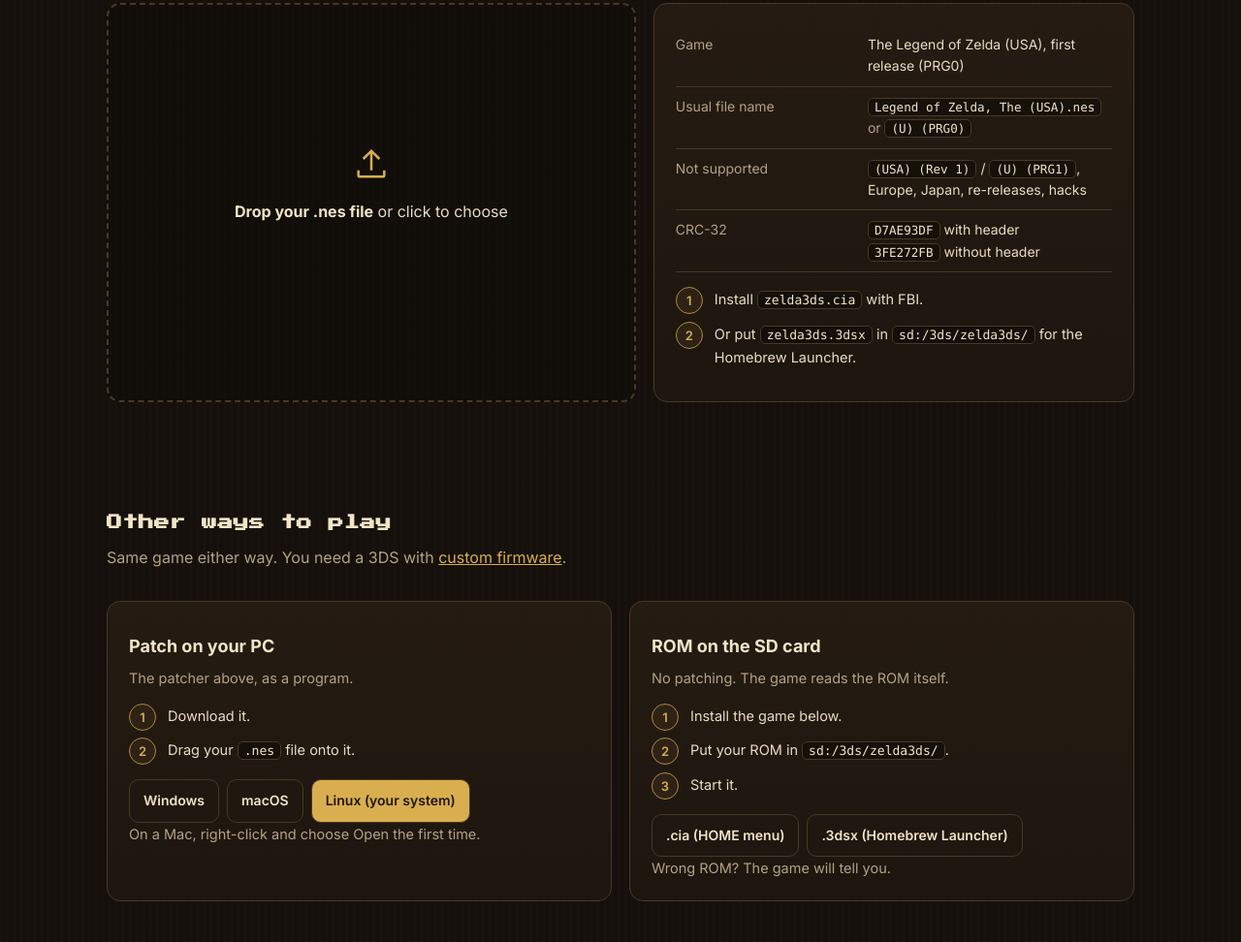
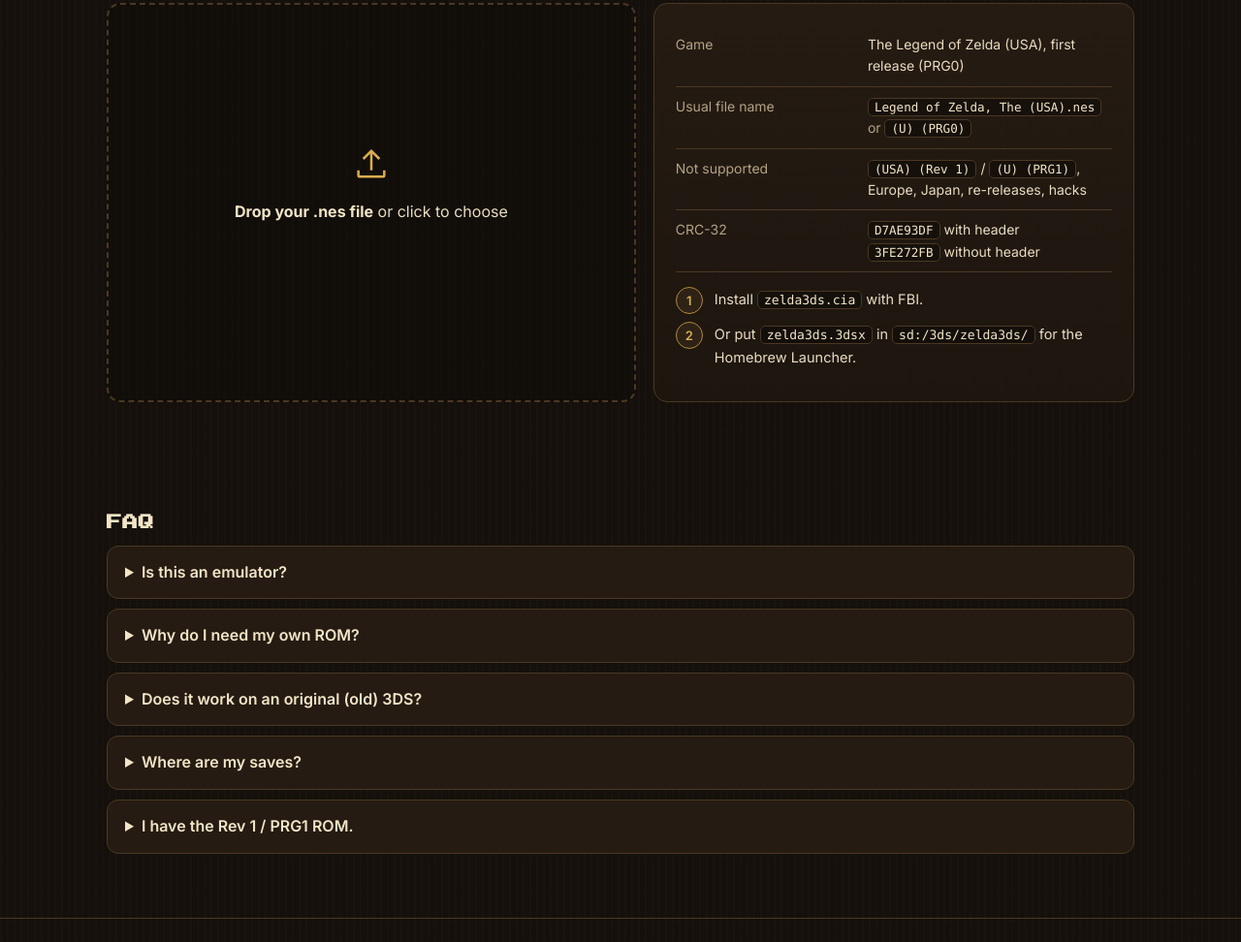
Before and after one commit to talosprods/zelda1-3ds, a plain HTML site: page docs/index.html in a window 1280 px wide. Shown: the part 1828-2800 px from the top of the page at 97% size. Drawn offline with Linux system fonts and the light colour scheme; no server answers.

Commit message:
Site: online patcher only
Co-Authored-By: Claude Opus 5.5 <noreply@anthropic.com>

```diff
--- a/docs/index.html
+++ b/docs/index.html
@@ -175,7 +175,6 @@
     <div class="links">
       <a href="#features">Features</a>
       <a href="#make">Make your game</a>
-      <a href="#install">Other ways</a>
       <a href="#faq">FAQ</a>
       <a class="repo-link" href="#">GitHub</a>
     </div>
@@ -279,44 +278,6 @@
   </div>
 </section>
 
-<section id="install">
-  <div class="wrap">
-    <h2 class="pixel">Other ways to play</h2>
-    <p class="sub">Same game either way. You need a 3DS with <a href="https://3ds.hacks.guide/" rel="noopener">custom firmware</a>.</p>
-    <div class="routes">
-      <div class="card route">
-        <h3>Patch on your PC</h3>
-        <p style="color:var(--muted);margin:0;font-size:14.5px">The patcher above, as a program.</p>
-        <ol class="steps">
-          <li>Download it.</li>
-          <li>Drag your <code>.nes</code> file onto it.</li>
-        </ol>
-        <div class="dl" id="dl-patcher">
-          <a class="btn ghost" data-os="windows" data-asset="zelda3ds-patcher-windows.zip" href="#">Windows</a>
-          <a class="btn ghost" data-os="mac" data-asset="zelda3ds-patcher-macos.zip" href="#">macOS</a>
-          <a class="btn ghost" data-os="linux" data-asset="zelda3ds-patcher-linux.zip" href="#">Linux</a>
-        </div>
-        <p class="note">On a Mac, right-click and choose Open the first time.</p>
-      </div>
-      <div class="card route">
-        <h3>ROM on the SD card</h3>
-        <p style="color:var(--muted);margin:0;font-size:14.5px">No patching. The game reads the ROM itself.</p>
-        <ol class="steps">
-          <li>Install the game below.</li>
-          <li>Put your ROM in <code>sd:/3ds/zelda3ds/</code>.</li>
-          <li>Start it.</li>
-        </ol>
-        <div class="dl">
-          <a class="btn ghost" href="base/zelda3ds-load-rom-from-sd.cia" download>.cia (HOME menu)</a>
-          <a class="btn ghost" href="base/zelda3ds-load-rom-from-sd.3dsx" download>.3dsx (Homebrew Launcher)</a>
-        </div>
-        <p class="note">Wrong ROM? The game will tell you.</p>
-      </div>
-    </div>
-    <p class="note" id="release-line"></p>
-  </div>
-</section>
-
 <section id="faq">
   <div class="wrap">
     <h2 class="pixel">FAQ</h2>
@@ -341,33 +302,11 @@
 </footer>
 
 <script>
-  // Repository the downloads and links point at, as "owner/name".
-  // The GitHub repository the download and source links point to.
+  // The GitHub repository the source links point to.
   const REPO = "talosprods/zelda1-3ds";
   const repoUrl = REPO ? "https://github.com/" + REPO : "#";
-  const assetUrl = name => REPO ? repoUrl + "/releases/latest/download/" + name : "#";
 
   document.querySelectorAll(".repo-link").forEach(a => a.href = repoUrl);
-  document.querySelectorAll("[data-asset]").forEach(a => a.href = assetUrl(a.dataset.asset));
-  if (!REPO) document.getElementById("release-line").textContent = "PC patcher downloads will appear here with the first release.";
-
-  // Highlight the patcher for this visitor's OS.
-  const ua = navigator.userAgent.toLowerCase();
-  const os = ua.includes("win") ? "windows" : ua.includes("mac") ? "mac" : ua.includes("linux") ? "linux" : null;
-  if (os) {
-    const b = document.querySelector('#dl-patcher [data-os="' + os + '"]');
-    if (b) { b.classList.add("suggested"); b.textContent += " (your system)"; }
-  }
-
-  // Show the latest release version, if the API is reachable.
-  if (REPO) fetch("https://api.github.com/repos/" + REPO + "/releases/latest")
-    .then(r => r.ok ? r.json() : null)
-    .then(rel => {
-      if (rel && rel.tag_name)
-        document.getElementById("release-line").innerHTML =
-          'Latest release: <a href="' + rel.html_url + '">' + rel.tag_name + "</a>";
-    })
-    .catch(() => {});
 
 
   // The patcher, entirely in the browser. patcher/zelda3ds-patcher.{js,wasm}
@@ -434,7 +373,7 @@
         outputs.hidden = false;
         show(true, "\u2713 Done. Your game is ready.");
       } catch (e) {
-        show(false, "Something went wrong (" + e.message + "). Try the PC patcher below.");
+        show(false, "Something went wrong (" + e.message + "). Try another browser.");
       }
     }
 
```
